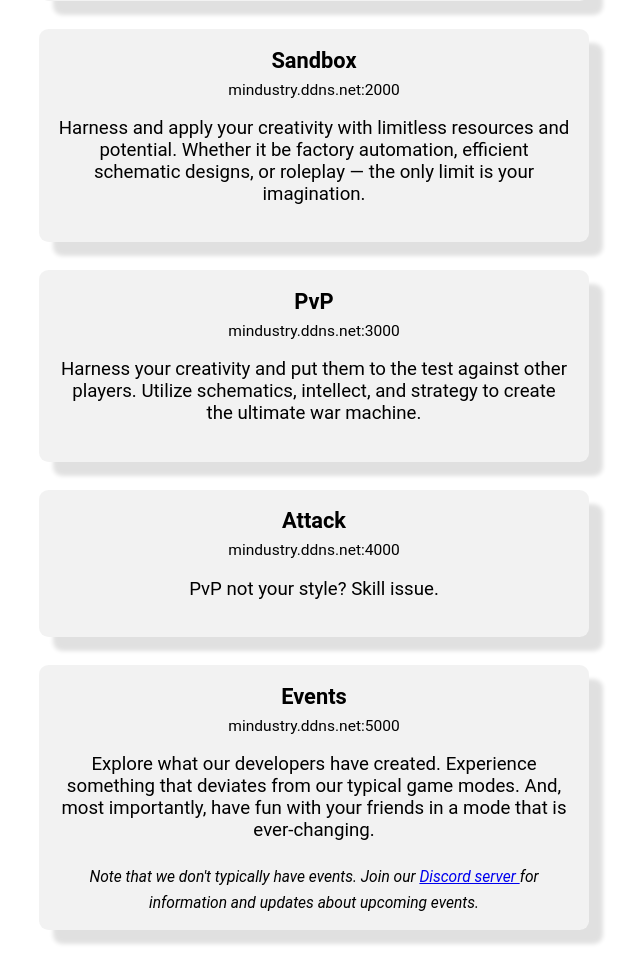
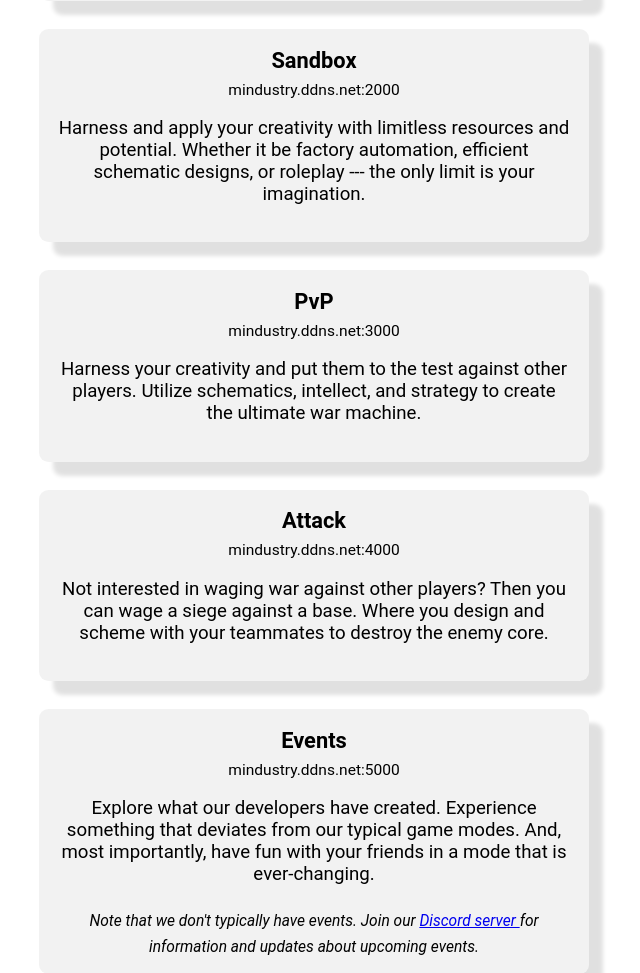
Before and after one commit to mindustry-ddns-net/MDNWebsite, a Flask app: page / in a window 1280 px wide. Shown: the part 603-1576 px from the top of the page, without its empty margins (326-966 px from the left). Before the commit the page ends 1547 px from the top, so only its background shows below. Run offline with Flask 3, Linux system fonts and the light colour scheme; some web fonts are replaced.

Commit message:
can't have this in prod
also remove an em-dash since it gets funky with nginx (apparently).

```diff
--- a/templates/index.html
+++ b/templates/index.html
@@ -37,7 +37,7 @@
 <!--        <sub>mindustry.ddns.net:2001 (whitelist only)</sub>-->
         <p>
             Harness and apply your creativity with limitless resources and potential. Whether it be factory automation,
-            efficient schematic designs, or roleplay — the only limit is your imagination.
+            efficient schematic designs, or roleplay --- the only limit is your imagination.
         </p>
     </div>
 
@@ -54,7 +54,8 @@
         <h3>Attack</h3>
         <sub>mindustry.ddns.net:4000</sub>
         <p>
-            PvP not your style? Skill issue.
+            Not interested in waging war against other players? Then you can wage a siege against a base. Where you
+            design and scheme with your teammates to destroy the enemy core.
         </p>
     </div>
 
```
